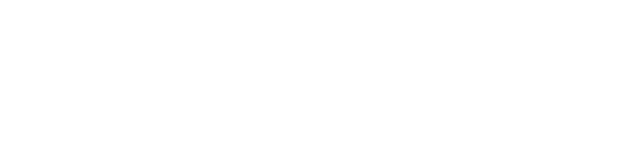
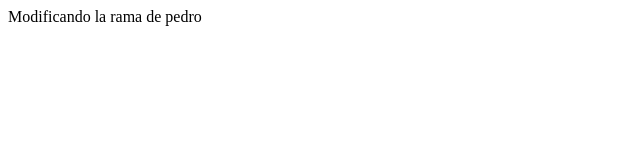
Before and after one commit to pedrosanmi23/prueba, a plain HTML site: page index.html in a window 1280 px wide. Shown: the whole page, without its empty margins (0-640 px from the left). Drawn offline with Linux system fonts and the light colour scheme.

```diff
--- a/index.html
+++ b/index.html
@@ -3,6 +3,6 @@
 
 </head>
 <body>
-
+Modificando la rama de pedro
 </body>
 </html>
```
